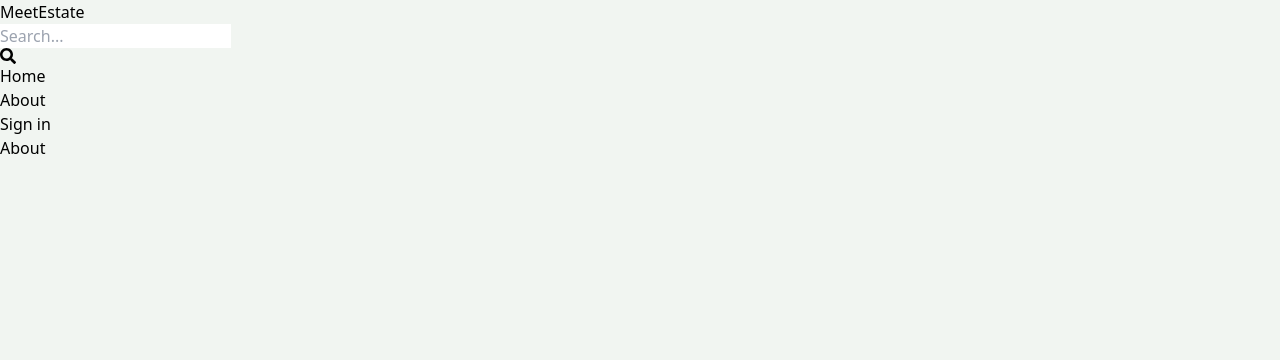
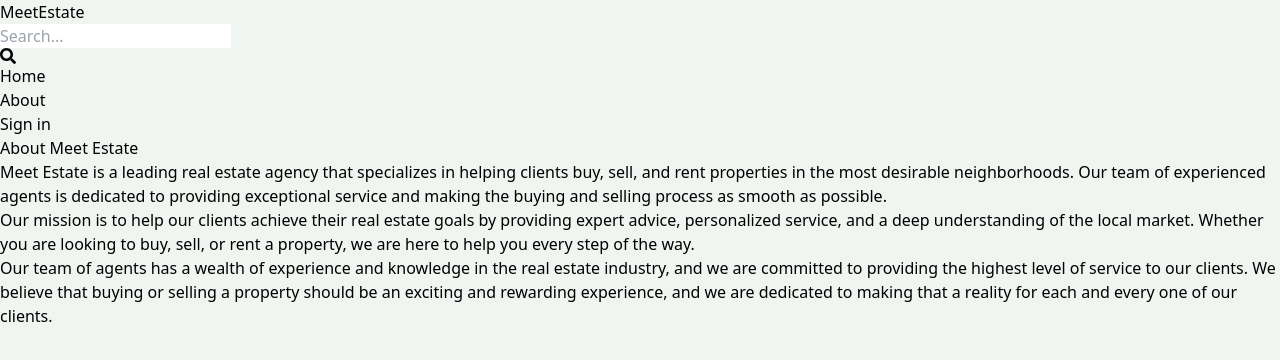
Before and after one commit to Meet-2711/Mern-Estate, a React (Vite) app in the folder client/: page /about in a window 1280 px wide. Shown: the top 360 px of the page. Built offline with nearby package versions, Linux system fonts and the light colour scheme; no server answers.

Commit message:
complete about page

```diff
--- a/client/index.html
+++ b/client/index.html
@@ -2,7 +2,6 @@
 <html lang="en">
   <head>
     <meta charset="UTF-8" />
-    <link rel="icon" type="image/svg+xml" href="/vite.svg" />
     <meta name="viewport" content="width=device-width, initial-scale=1.0" />
     <title>MeetEstate</title>
   </head>
--- a/client/src/pages/About.jsx
+++ b/client/src/pages/About.jsx
@@ -2,6 +2,13 @@
 
 export default function About() {
   return (
-    <div>About</div>
+    <div className='py-20 px-4 max-w-6xl mx-auto'>
+    <h1 className='text-3xl font-bold mb-4 text-slate-800'>About Meet Estate</h1>
+    <p className='mb-4 text-slate-700'>Meet Estate is a leading real estate agency that specializes in helping clients buy, sell, and rent properties in the most desirable neighborhoods. Our team of experienced agents is dedicated to providing exceptional service and making the buying and selling process as smooth as possible.</p>
+    <p className='mb-4 text-slate-700'>
+    Our mission is to help our clients achieve their real estate goals by providing expert advice, personalized service, and a deep understanding of the local market. Whether you are looking to buy, sell, or rent a property, we are here to help you every step of the way.
+    </p>
+    <p className='mb-4 text-slate-700'>Our team of agents has a wealth of experience and knowledge in the real estate industry, and we are committed to providing the highest level of service to our clients. We believe that buying or selling a property should be an exciting and rewarding experience, and we are dedicated to making that a reality for each and every one of our clients.</p>
+  </div>
   )
 }
```
